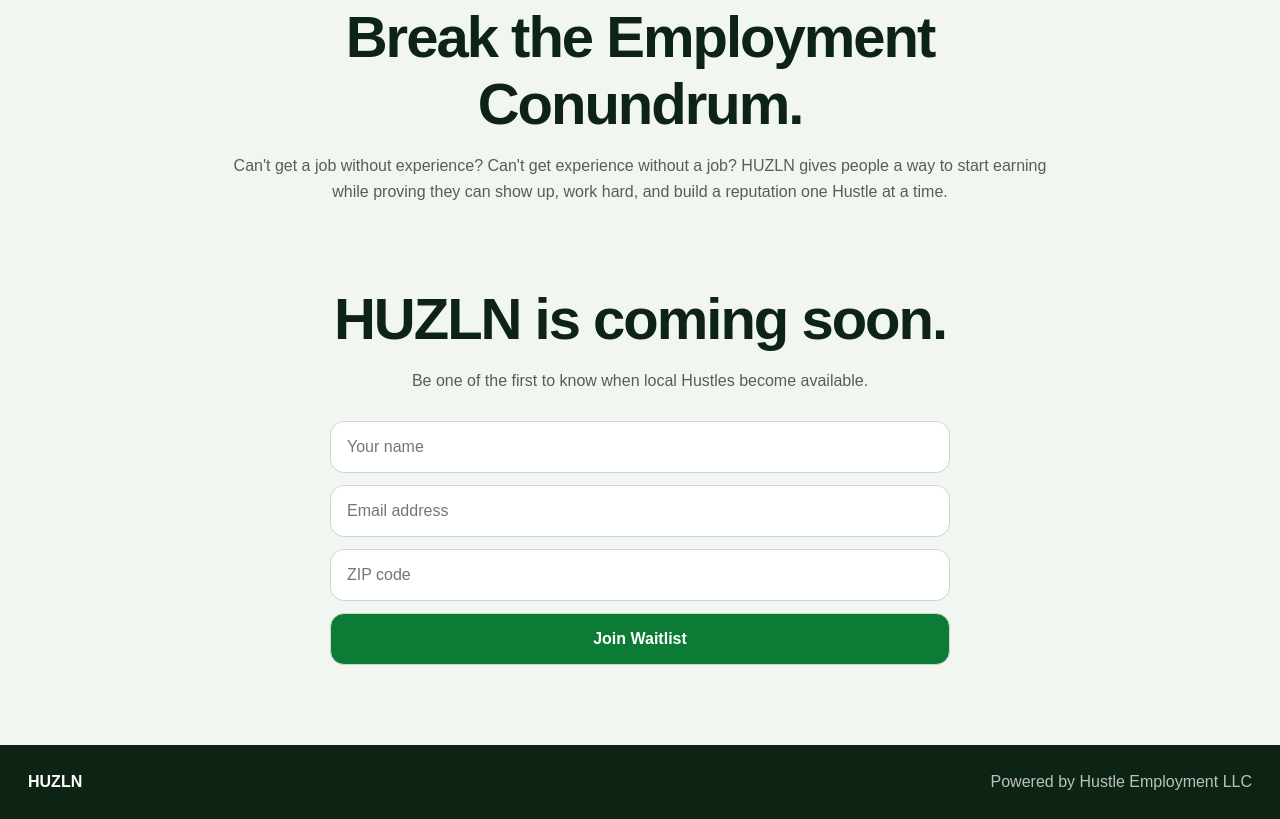
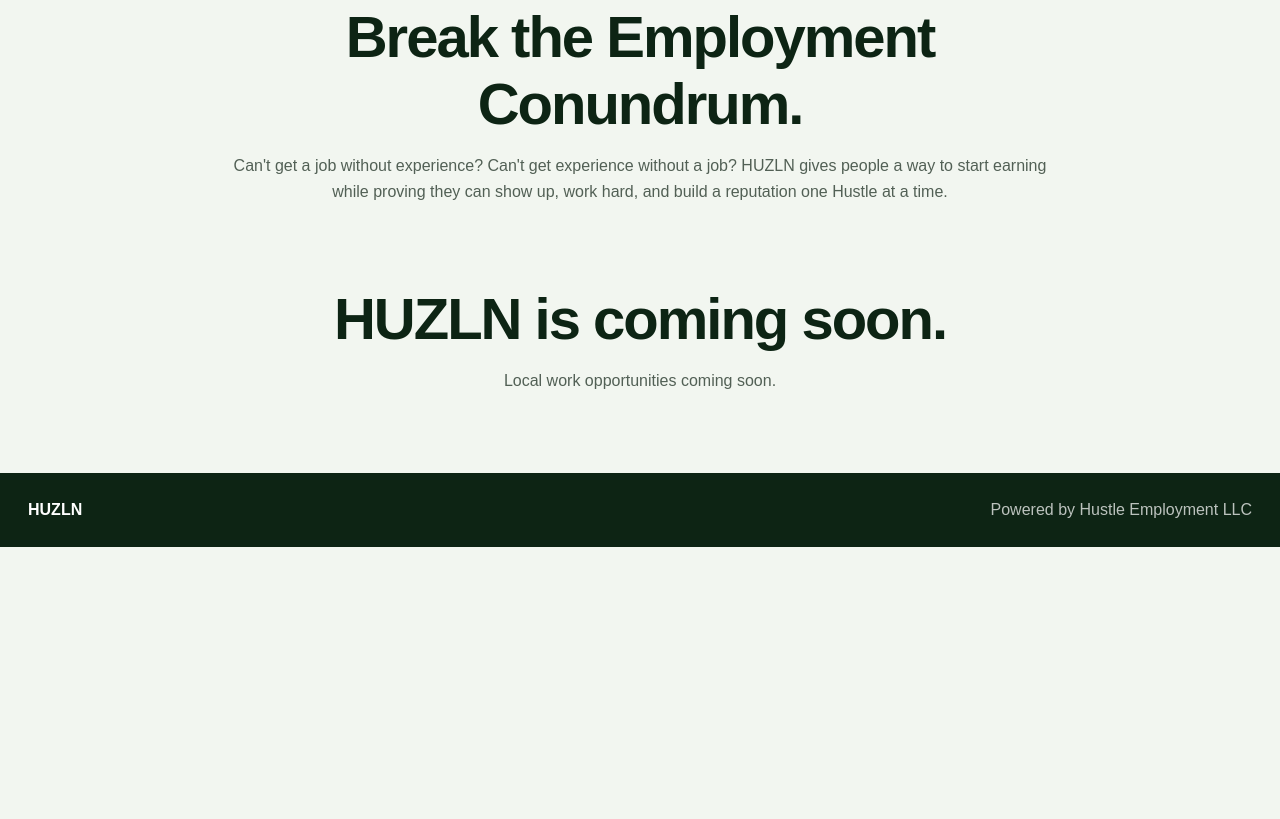
Before and after one commit to Huzln/HUZLN, a plain HTML site: page index.html in a window 1280 px wide. Shown: the part 1119-1938 px from the top of the page. After the commit the page ends 1666 px from the top, so only its background shows below. Drawn offline with Linux system fonts and the light colour scheme.

Commit message:
Update index.html

```diff
--- a/index.html
+++ b/index.html
@@ -63,16 +63,12 @@
 
     <section id="waitlist" class="waitlist">
       <h2>HUZLN is coming soon.</h2>
-      <p>Be one of the first to know when local Hustles become available.</p>
 
-      <form onsubmit="handleSubmit(event)">
-        <input id="name" type="text" placeholder="Your name" required />
-        <input id="email" type="email" placeholder="Email address" required />
-        <input id="zip" type="text" placeholder="ZIP code" required />
-        <button type="submit">Join Waitlist</button>
-      </form>
+    <p>
+      Local work opportunities coming soon.
+    </p>
 
-      <p id="message" class="message"></p>
+
     </section>
 
     <footer>
```
